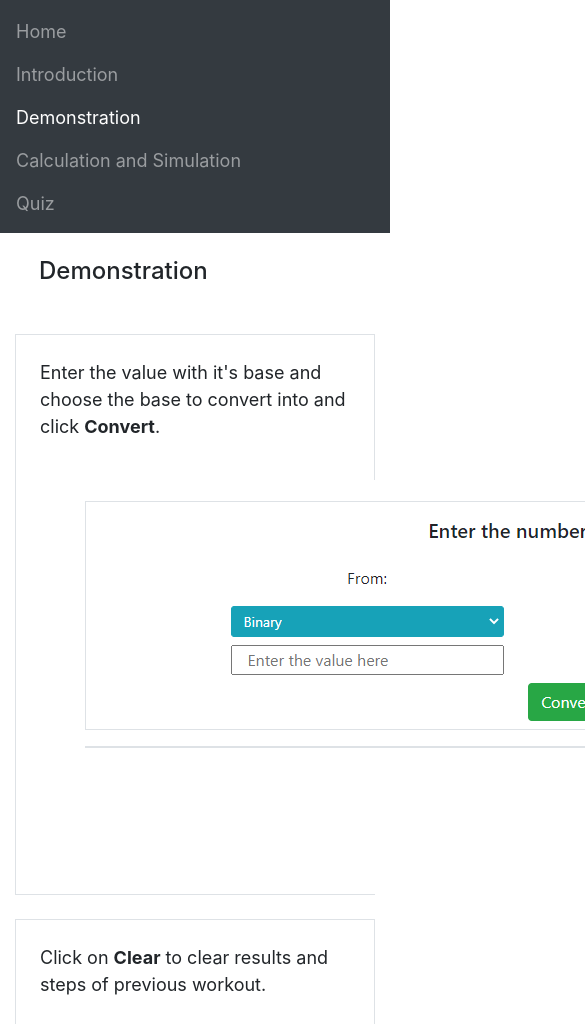
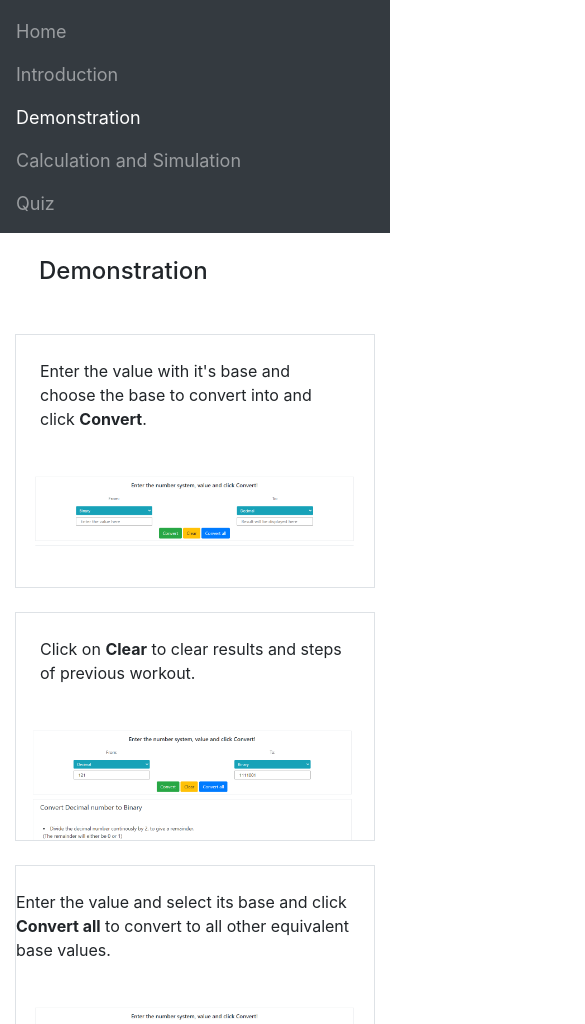
Before and after one commit to 0x4rchangel/Virtual-Lab, a plain HTML site: page demonstration.html in a window 390 px wide. Shown: the part 76-1100 px from the top of the page, 585 px wide, since content can reach past the window. Drawn offline with nearby package versions, Linux system fonts and the light colour scheme.

Commit message:
Made some responsive changes

```diff
--- a/demonstration.html
+++ b/demonstration.html
@@ -40,19 +40,24 @@
       </li>
     </ul>
   </nav>
-  <div class="container-fluid fnt">
+  <div class="container-fluid ">
     <h4 class="p-4 ">Demonstration</h4>
     <div class="border my-4">
-    <p class="p-4">Enter the value with it's base and choose the base to convert into and click <b>Convert</b>.</b></p>
-    <img src="images/conversion1.gif" class="mx-auto d-block" alt="Convert demo"></div>
+      <p class="p-4">Enter the value with it's base and choose the base to convert into and click <b>Convert</b>.</b>
+      </p>
+      <img src="images/conversion1.gif" class="mx-auto d-block img-fluid" alt="Convert demo">
+    </div>
     <div class="border my-4">
-    <p class="p-4">Click on <b>Clear</b> to clear results and steps of previous workout.</p>
-    <img src="images/conversion2.gif" class="mx-auto d-block" alt="Clear demo"></div>
+      <p class="p-4">Click on <b>Clear</b> to clear results and steps of previous workout.</p>
+      <img src="images/conversion2.gif" class="mx-auto d-block img-fluid" alt="Clear demo">
+    </div>
     <div class="border my-4">
-    <p class="py-4">Enter the value and select its base and click <b>Convert all</b> to convert to all other equivalent
-      base values. </p>
-    <img src="images/conversion3.gif" class="mx-auto d-block" alt="Convert all demo">
-  </div></div>
+      <p class="py-4">Enter the value and select its base and click <b>Convert all</b> to convert to all other
+        equivalent
+        base values. </p>
+      <img src="images/conversion3.gif" class="mx-auto d-block img-fluid" alt="Convert all demo">
+    </div>
+  </div>
 </body>
 
 </html>
```
Also changed, not shown: calculation.html (+3 -3 lines).
